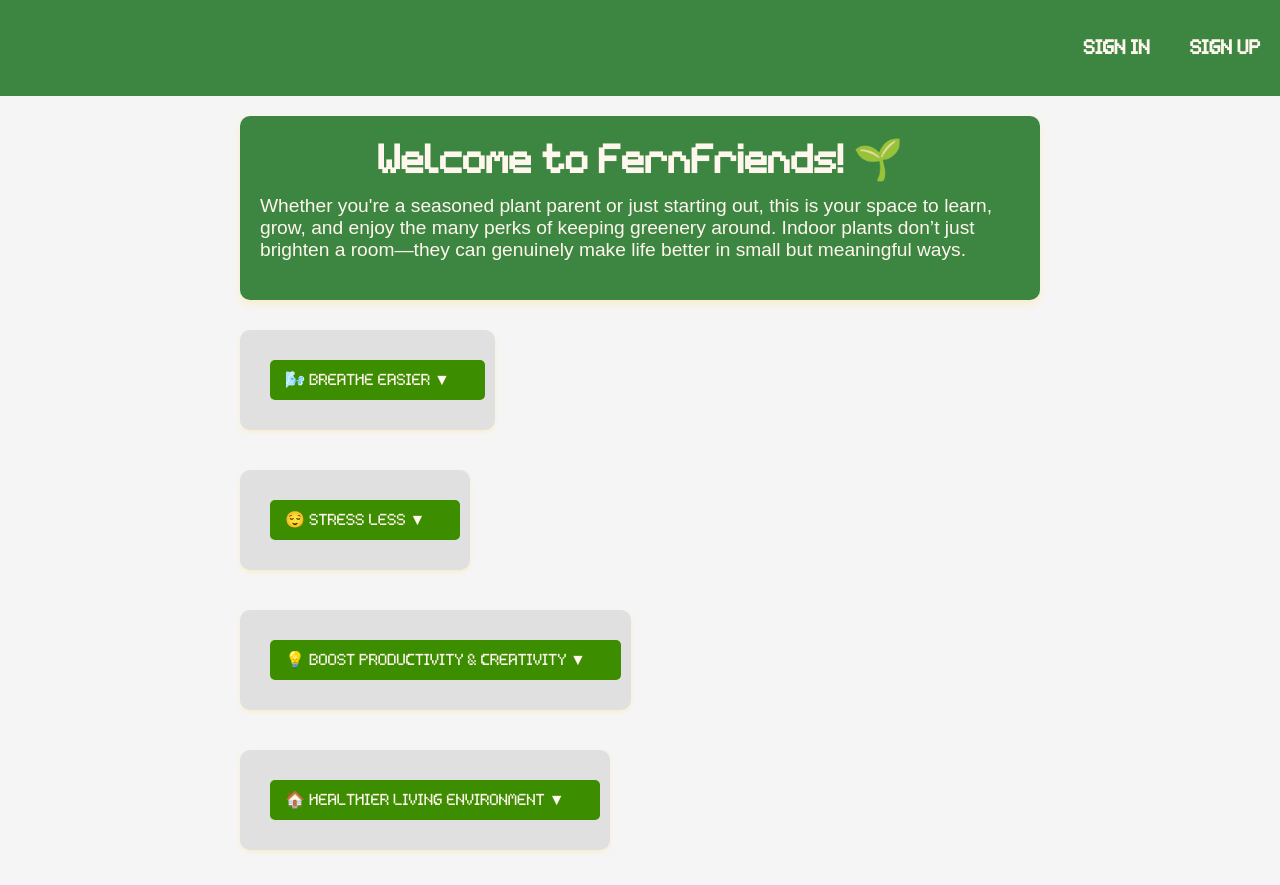
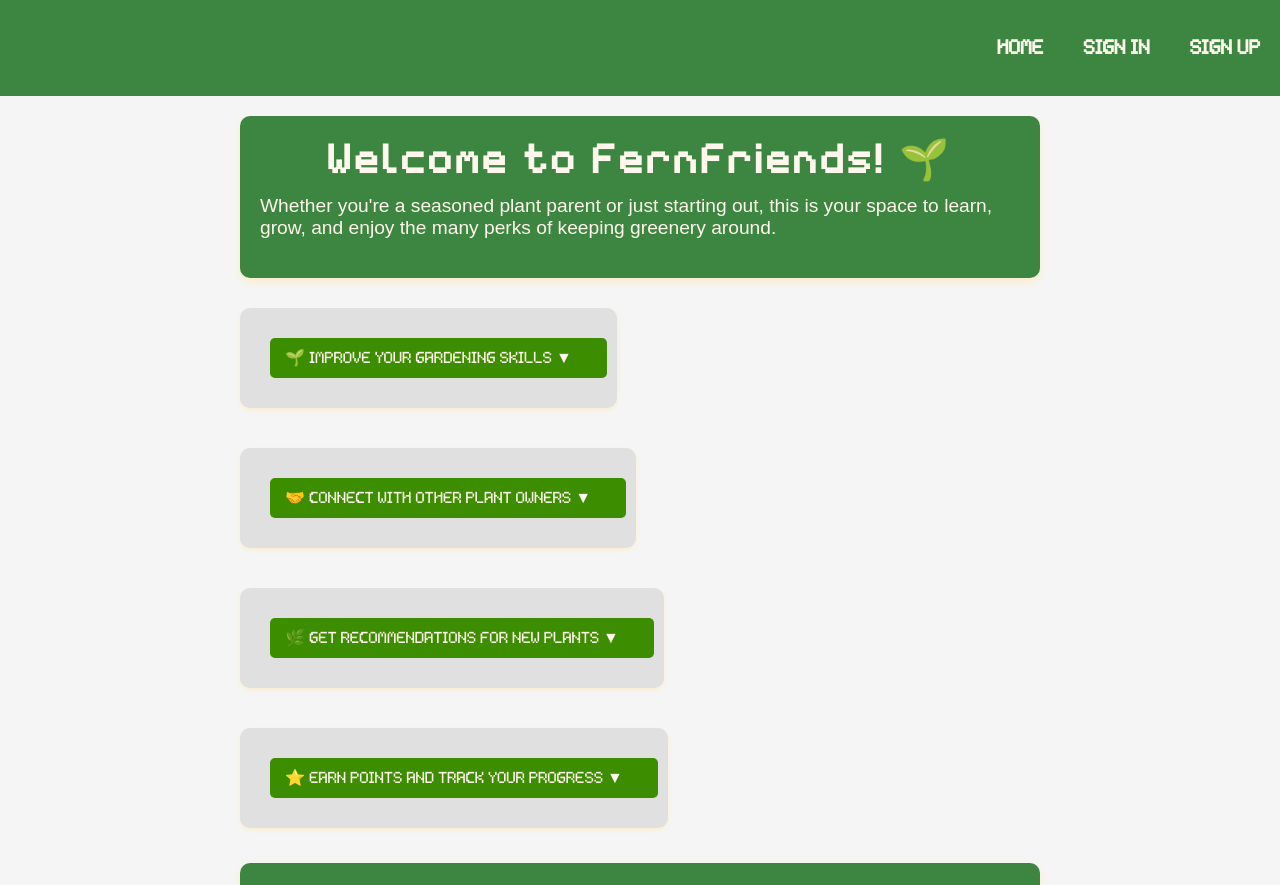
Before and after one commit to viktoriia-sokolenko/fernfriends-wildhacks2025, a React (Create React App) app in the folder client/: page / in a window 1280 px wide. Shown: the top 885 px of the page. Built offline with nearby package versions, Linux system fonts and the light colour scheme; no server answers.

Commit message:
final fixes

```diff
--- a/client/src/App.css
+++ b/client/src/App.css
@@ -40,6 +40,7 @@ body {
 /* Apply custom font to titles */
 h1, h2, h3, h4, h5, h6 {
   font-family: 'CustomFont', sans-serif;
+  letter-spacing: 0.1em;
 }
 
 /* Center the divs but keep text left-aligned */
@@ -67,6 +68,19 @@ h1, h2, h3, h4, h5, h6 {
 }
 
 .app-header p {
+  font-size: 1.2rem;
+  margin-top: 10px;
+  text-align: left; /* Keep intro text left-aligned */
+  font-family: 'Arial', sans-serif; /* Default font for paragraph text */
+}
+
+.additional-info {
+  margin-bottom: 30px;
+  padding: 20px;
+  background-color: var(--nav-bar);
+  color: var(--text-light);
+  border-radius: 10px;
+  box-shadow: 0 4px 8px var(--shadow);
   font-size: 1.2rem;
   margin-top: 10px;
   text-align: left; /* Keep intro text left-aligned */
@@ -115,7 +129,8 @@ h1, h2, h3, h4, h5, h6 {
   margin-bottom: 10px;
   width: 100%;
   text-align: left;
-  font-family: 'CustomFont', sans-serif; /* Apply custom font */
+  box-sizing: border-box; /* Ensure padding is included in width */
+  /* font-family: 'CustomFont', sans-serif; Apply custom font */
 }
 
 .toggle-button:hover {
@@ -127,7 +142,7 @@ h1, h2, h3, h4, h5, h6 {
 }
 
 /* Apply custom font to buttons */
-button, .toggle-button, .connect-button {
+button, .connect-button {
   font-family: 'CustomFont', sans-serif;
   text-transform: uppercase; /* Optional: Make button text uppercase for a retro look */
 }
--- a/client/src/App.js
+++ b/client/src/App.js
@@ -9,6 +9,10 @@ function App() {
     healthierEnvironment: false,
     moodEnhancement: false,
     connectWithOthers: false,
+    gardeningSkills: false,
+    connectOwners: false,
+    plantRecommendations: false,
+    pointsAndLevels: false,
   });
 
   const toggleSection = (section) => {
@@ -23,9 +27,79 @@ function App() {
       <header className="app-header">
         <h1>Welcome to FernFriends! 🌱</h1>
         <p className="app-intro">
-          Whether you're a seasoned plant parent or just starting out, this is your space to learn, grow, and enjoy the many perks of keeping greenery around. Indoor plants don’t just brighten a room—they can genuinely make life better in small but meaningful ways.
+          Whether you're a seasoned plant parent or just starting out, this is your space to learn, grow, and enjoy the many perks of keeping greenery around.
         </p>
       </header>
+
+      <div className="plant-characteristics">
+        {/* Improve Your Gardening Skills */}
+        <div className="characteristic">
+          <button
+            className="toggle-button"
+            onClick={() => toggleSection('gardeningSkills')}
+          >
+            🌱 Improve Your Gardening Skills {visibleSections.gardeningSkills ? '▲' : '▼'}
+          </button>
+          {visibleSections.gardeningSkills && (
+            <p>
+              Track your plants and their watering schedules to keep them healthy and thriving.
+              Stay organized and never miss a watering day!
+            </p>
+          )}
+        </div>
+
+        {/* Connect With Other Plant Owners */}
+        <div className="characteristic">
+          <button
+            className="toggle-button"
+            onClick={() => toggleSection('connectOwners')}
+          >
+            🤝 Connect With Other Plant Owners {visibleSections.connectOwners ? '▲' : '▼'}
+          </button>
+          {visibleSections.connectOwners && (
+            <p>
+              Our platform allows you to connect with fellow plant enthusiasts! You can find them on the leaderboard, search by location, and connect to share tips, tricks, and plant care advice.
+            </p>
+          )}
+        </div>
+
+        {/* Get Recommendations For New Plants */}
+        <div className="characteristic">
+          <button
+            className="toggle-button"
+            onClick={() => toggleSection('plantRecommendations')}
+          >
+            🌿 Get Recommendations For New Plants {visibleSections.plantRecommendations ? '▲' : '▼'}
+          </button>
+          {visibleSections.plantRecommendations && (
+            <p>
+              Tell us about your environment and lifestyle, including watering habits, plant growing experience, temperature, light, and humidity in your space, and anything else you think is important.
+              Based on your answers, you’ll get personalized recommendations of 3 houseplants, complete with care requirements and explanations of why each one suits your unique situation.
+            </p>
+          )}
+        </div>
+
+        {/* Earn Points and Track Your Progress */}
+        <div className="characteristic">
+          <button
+            className="toggle-button"
+            onClick={() => toggleSection('pointsAndLevels')}
+          >
+            ⭐ Earn Points and Track Your Progress {visibleSections.pointsAndLevels ? '▲' : '▼'}
+          </button>
+          {visibleSections.pointsAndLevels && (
+            <p>
+              Your points reflect how well you take care of your plants. For each plant, we count how many full watering periods have passed between its birthday and its last watering date.
+              Each watering period is the number of days the plant needs between waterings.
+              For every watering period completed, you earn 5 points. As you earn points, you’ll progress through levels starting at Seed 🌰 (0–9 points), then Sprout 🌱 (10+ points), Seedling 🌿 (50+ points), Leaf 🍃 (100+ points), Bud 🌼 (150+ points), Bloom 🌸 (200+ points), and finally reaching the Canopy 🌳 at 300 points and beyond.
+            </p>
+          )}
+        </div>
+      </div>
+
+      <p className="additional-info">
+        Indoor plants can improve your life in small but meaningful ways. Some benefits include:
+      </p>
 
       <div className="plant-characteristics">
 
@@ -110,21 +184,6 @@ function App() {
             </p>
           )}
         </div>
-
-        {/* Connect with Others Section */}
-        <div className="characteristic">
-          <button
-            className="toggle-button"
-            onClick={() => toggleSection('connectWithOthers')}
-          >
-            🌿 Connect with Other Plant Lovers {visibleSections.connectWithOthers ? '▲' : '▼'}
-          </button>
-          {visibleSections.connectWithOthers && (
-            <p>
-              Our platform allows you to connect with fellow plant enthusiasts! You can find them on the leaderboard, search by location, and connect to share tips, tricks, and plant care advice.
-            </p>
-          )}
-        </div>
       </div>
     </div>
   );
--- a/client/src/components/NavBar.js
+++ b/client/src/components/NavBar.js
@@ -31,6 +31,9 @@ const NavBar = () => {
         ) : (
             <>
             <li>
+                <Link to="/">Home</Link>
+            </li>
+            <li>
                 <Link to="/signin">Sign In</Link>
             </li>
             <li>
--- a/client/src/pages/Plants.js
+++ b/client/src/pages/Plants.js
@@ -55,7 +55,7 @@ const Plants = () => {
       ) : (
         <div className='plants-container'>
         {plants.length === 0 ? (
-          <h2>No plants found or your plants are still loading ... </h2>
+          <p>No plants found or your plants are still loading ... </p>
         ) : (
           <div className="plants-list">
             {plants.map((plant) => (
--- a/client/src/pages/Profile.js
+++ b/client/src/pages/Profile.js
@@ -69,8 +69,7 @@ const Profile = () => {
         throw new Error('Failed to update user data');
       }
       const data = await response.json();
-      console.log('User data updated successfully:', data);
-      setUser(formData);
+      setUser(data);
       setEditMode(false);
       navigate('/profile');
     } catch (error) {
```
